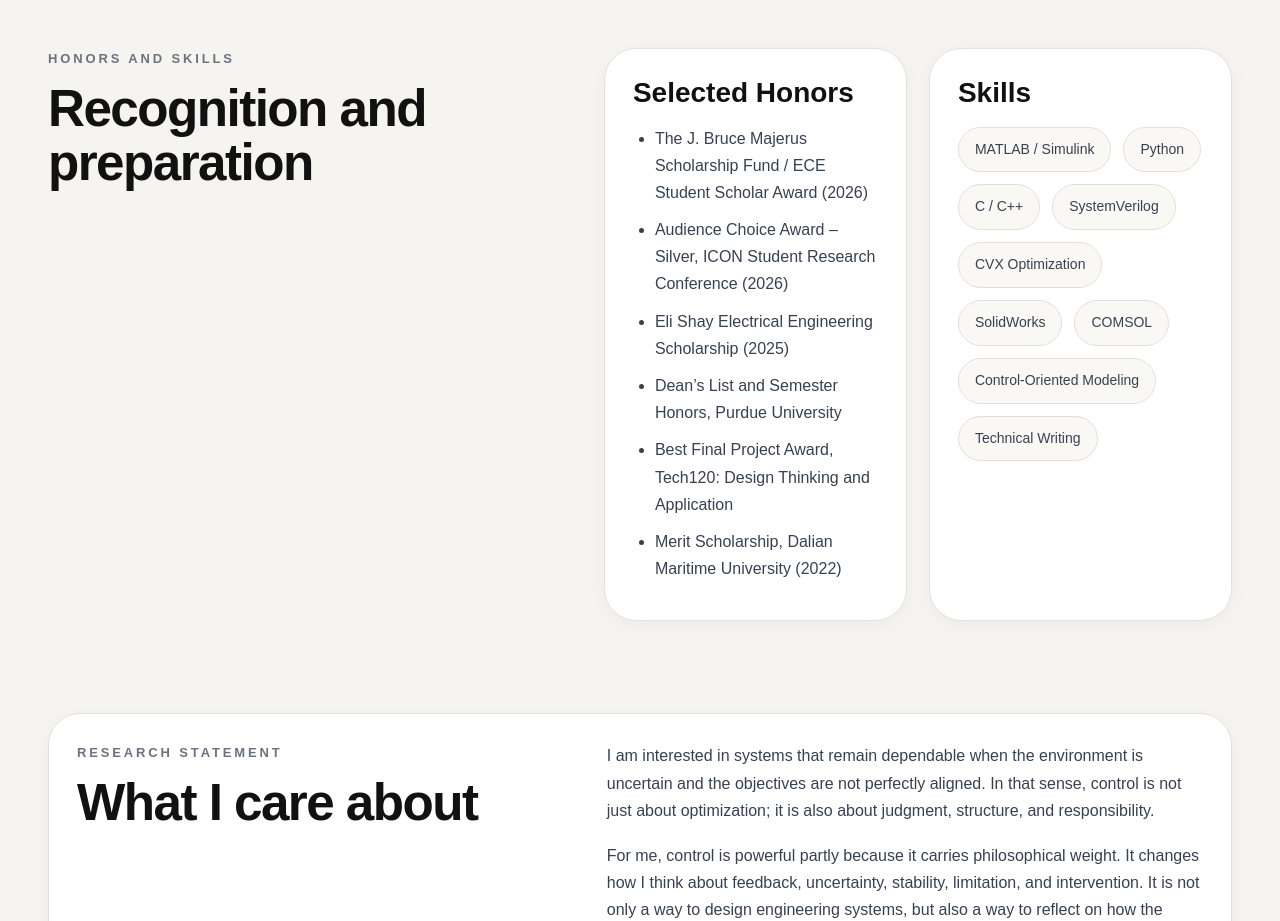
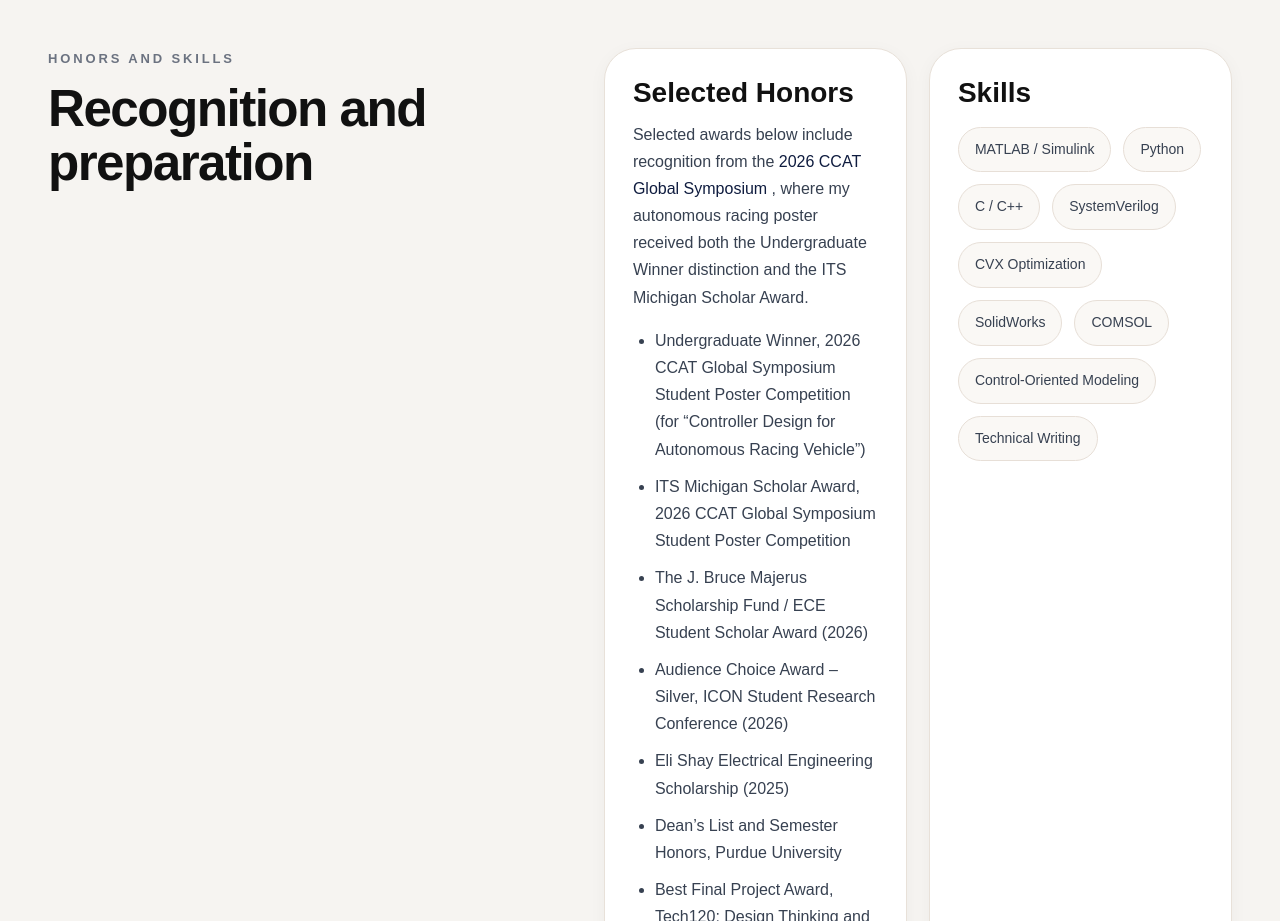
Before and after one commit to niconiconi1234567/zhishanwang.github.io, a plain HTML site: page index.html in a window 1280 px wide. Shown: the part 7400-8321 px from the top of the page. Drawn offline with Linux system fonts and the light colour scheme.

Commit message:
Update index.html

```diff
--- a/index.html
+++ b/index.html
@@ -491,7 +491,16 @@
       <div class="honors-skills">
         <div class="card">
 <h3>Selected Honors</h3>
+<p>
+  Selected awards below include recognition from the
+  <a class="inline-link" href="https://ccat.umtri.umich.edu/symposium/" target="_blank" rel="noreferrer">
+    2026 CCAT Global Symposium
+  </a>,
+  where my autonomous racing poster received both the Undergraduate Winner distinction and the ITS Michigan Scholar Award.
+</p>
 <ul class="list">
+  <li>Undergraduate Winner, 2026 CCAT Global Symposium Student Poster Competition (for “Controller Design for Autonomous Racing Vehicle”)</li>
+  <li>ITS Michigan Scholar Award, 2026 CCAT Global Symposium Student Poster Competition</li>
   <li>The J. Bruce Majerus Scholarship Fund / ECE Student Scholar Award (2026)</li>
   <li>Audience Choice Award – Silver, ICON Student Research Conference (2026)</li>
   <li>Eli Shay Electrical Engineering Scholarship (2025)</li>
```
Lines whose indentation alone changed are shown as unchanged.
